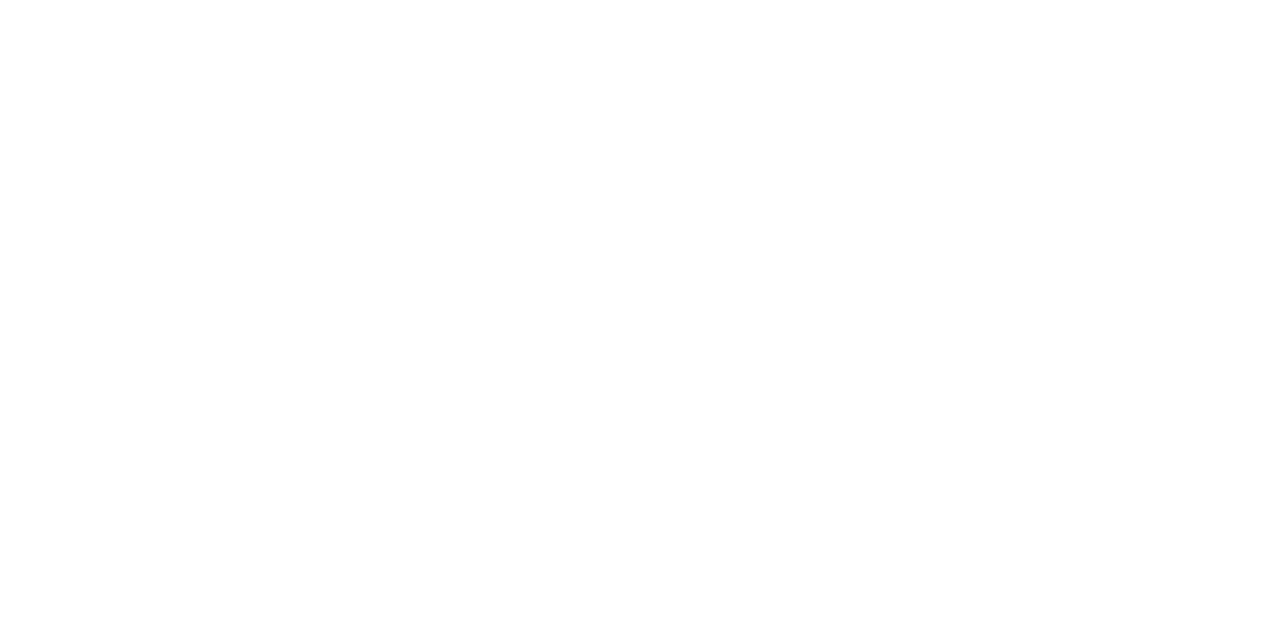
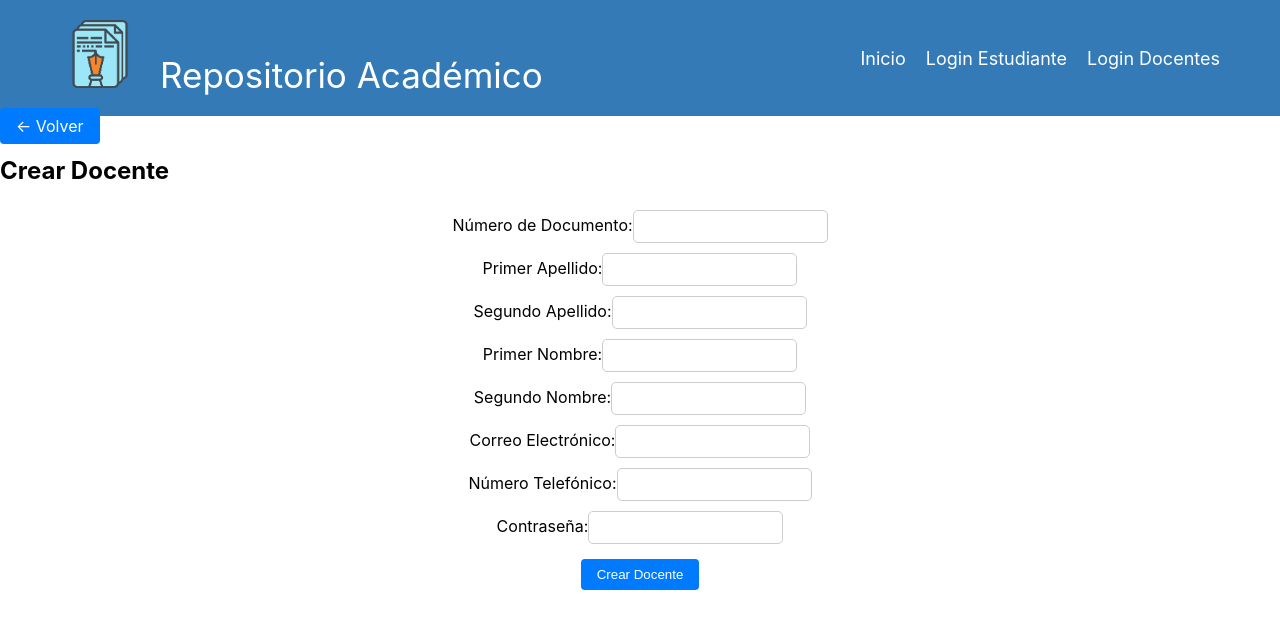
Before and after one commit to blackrose99/RepositorioAcademico, a React (Create React App) app: page /regitro-docente in a window 1280 px wide. Before the commit this address had no page. Shown: the top 628 px of the page. Built offline with nearby package versions, Linux system fonts and the light colour scheme.

Commit message:
cambiosasfga

```diff
--- a/src/App.js
+++ b/src/App.js
@@ -9,6 +9,8 @@
 import TeacherDashboard from "./Componentes/Docentes/PanelProfesor"; // Componente del dashboard del profesor
 import RegistroEstudiante from "./Componentes/Login/RegistroEstudiante";
 import CrearDocumento from './Componentes/Docentes/DocumentosAdd';
+import LoginDocente from "./Componentes/Login/LoginDocente";
+import RegistroDocente from "./Componentes/Login/RegistroDocente";
 
 
 
@@ -22,8 +24,12 @@
 
             {/* Rutas para los Estudiantes */}
             <Route path="/login-estudiante" element={<LoginEstu />} />
+            <Route path="/login-docente" element={<LoginDocente />} />
+
             <Route path="/estudiantes/:id" element={<StudentDashboard />} /> {/* Ruta para el dashboard del estudiante */}
+
             <Route path="/regitro-estudiante" element={<RegistroEstudiante />} /> {/* Ruta para el dashboard del estudiante */}
+            <Route path="/regitro-docente" element={<RegistroDocente />} />
 
             {/* Rutas para los Docentes */}
             <Route path="/teacher" element={<TeacherDashboard />} /> {/* Ruta para el dashboard del profesor */}
--- a/src/Componentes/Docentes/DocumentosAdd.js
+++ b/src/Componentes/Docentes/DocumentosAdd.js
@@ -1,9 +1,10 @@
 import React, { useState } from 'react';
-import { useParams } from 'react-router-dom';
+import { useNavigate, useParams } from 'react-router-dom';  // Cambié useHistory por useNavigate
 import DocentesService from '../../Services/DocenteServices';
 
 const CrearDocumento = () => {
     const { id } = useParams();
+    const navigate = useNavigate();  // Cambié useHistory por useNavigate
 
     // Estados para los datos del documento y el archivo
     const [nombre, setNombre] = useState('');
@@ -43,6 +44,13 @@
 
         // Maneja la respuesta según sea necesario
         console.log('Documento creado:', response.data);
+
+        // Redirige a otra página
+        navigate('/otra-pagina');  // Cambié history.push por navigate
+
+        // Limpia los campos del formulario
+        limpiarCampos();
+
       } catch (error) {
         // Maneja los errores
         console.error('Error al crear el documento:', error.message);
@@ -71,6 +79,15 @@
       });
     };
 
+    const limpiarCampos = () => {
+      setNombre('');
+      setCategoria('');
+      setAutor('');
+      setDescripcion('');
+      setFechaPublicacion('');
+      setArchivo(null);
+    };
+
     return (
       <div>
         <h2>Crear Nuevo Documento</h2>
@@ -91,12 +108,12 @@
           <input type="datetime-local" value={fechaPublicacion} onChange={(e) => setFechaPublicacion(e.target.value)} required />
 
           <label>Archivo:</label>
-          <input type="file" onChange={handleFileChange} required />
+          <input type="file" onChange={handleFileChange}  />
 
           <button type="submit">Crear Documento</button>
         </form>
       </div>
     );
-  };
+};
 
-  export default CrearDocumento;
+export default CrearDocumento;
--- a/src/Componentes/Globales/Header.js
+++ b/src/Componentes/Globales/Header.js
@@ -14,10 +14,8 @@
         <nav>
           <ul>
             <li><Link to="/">Inicio</Link></li>
-            <li><Link to="/about">Acerca de</Link></li>
-            <li><Link to="/contact">Contacto</Link></li>
             <li><Link to="/login-estudiante">Login Estudiante</Link></li>
-            <li><Link to="/Login-docentes">Login Docentes</Link></li>
+            <li><Link to="/login-docente">Login Docentes</Link></li>
 
           </ul>
         </nav>
--- a/src/Componentes/Login/LoginDocente.js
+++ b/src/Componentes/Login/LoginDocente.js
@@ -0,0 +1,65 @@
+import React, { useState } from 'react';
+import DocentesService from '../../Services/DocenteServices'; // Ajusta la ruta según tu estructura de carpetas
+import { Link, useNavigate } from "react-router-dom";
+import "./Login.css"
+import Header from "../Globales/Header";
+
+function EstudianteLoginForm() {
+  const [correoElectronico, setCorreoElectronico] = useState('');
+  const [password, setPassword] = useState('');
+  const [error, setError] = useState(null);
+  const navigate = useNavigate();
+
+  const handleLogin = async (e) => {
+    e.preventDefault();
+
+    try {
+      const docenteData = await DocentesService.loginDocente(correoElectronico, password);
+
+      // Autenticación exitosa, puedes realizar acciones adicionales si es necesario
+      console.log('Inicio de sesión exitoso. Datos del docente:', docenteData);
+
+      // Redirigir a la página después de iniciar sesión (ajusta la ruta según tu aplicación)
+      navigate(`/docentes/${docenteData.id}`);
+    } catch (error) {
+      setError('Inicio de sesión fallido. Verifica tus credenciales.');
+    }
+  };
+
+  return (
+    <div>
+      <Header/>
+
+      <h2>Iniciar Sesión</h2>
+      <form onSubmit={handleLogin}>
+        <label>
+          Correo Electrónico:
+          <input
+            type="text"
+            value={correoElectronico}
+            onChange={(e) => setCorreoElectronico(e.target.value)}
+          />
+        </label>
+        <br />
+        <label>
+          Contraseña:
+          <input
+            type="password"
+            value={password}
+            onChange={(e) => setPassword(e.target.value)}
+          />
+        </label>
+        <br />
+        <button type="submit">Iniciar Sesión</button>
+      </form>
+      {error && <p>{error}</p>}
+      <div>
+        <Link to="/regitro-docente" className="btn btn-info mt-3 mb-5">
+          Crear Cuenta
+        </Link>
+      </div>
+    </div>
+  );
+}
+
+export default EstudianteLoginForm;
--- a/src/Componentes/Login/LoginEstudiante.js
+++ b/src/Componentes/Login/LoginEstudiante.js
@@ -1,7 +1,7 @@
 import React, { useState } from 'react';
 import EstudiantesService from '../../Services/EstudianteServices'; // Ajusta la ruta según tu estructura de carpetas
 import { Link, useNavigate, useParams } from "react-router-dom";
-import "./LoginEstudiante.css"
+import "./Login.css"
 import Header from "../Globales/Header";
 
 
--- /dev/null
+++ b/src/Componentes/Login/RegistroDocente.js
@@ -0,0 +1,196 @@
+import React, { useState, useEffect } from "react";
+import { Link, useNavigate, useParams } from "react-router-dom";
+import DocentesService from "../../Services/DocenteServices"; // Ajusta la ruta según tu estructura de carpetas
+import Header from "../Globales/Header";
+import "./Registro.css";
+
+
+function CrearEditarDocente() {
+  const [docenteData, setDocenteData] = useState({
+    numeroDocumento: "",
+    primerApellido: "",
+    segundoApellido: "",
+    primerNombre: "",
+    segundoNombre: "",
+    correoElectronico: "",
+    numeroTelefonico: "",
+    password: "", // Campo para la contraseña
+  });
+
+  const [editing, setEditing] = useState(false);
+  const { id } = useParams();
+  const navigate = useNavigate();
+
+  useEffect(() => {
+    if (id) {
+      setEditing(true);
+      DocentesService.getDocenteById(id)
+        .then((response) => {
+          const docente = response.data;
+          setDocenteData({
+            numeroDocumento: docente.numeroDocumento,
+            primerApellido: docente.primerApellido,
+            segundoApellido: docente.segundoApellido,
+            primerNombre: docente.primerNombre,
+            segundoNombre: docente.segundoNombre,
+            correoElectronico: docente.correoElectronico,
+            numeroTelefonico: docente.numeroTelefonico,
+            password: docente.password,
+          });
+        })
+        .catch((error) => {
+          console.error("Error al obtener los datos del docente", error);
+        });
+    }
+  }, [id]);
+
+  const handleInputChange = (e) => {
+    setDocenteData({
+      ...docenteData,
+      [e.target.name]: e.target.value,
+    });
+  };
+
+  const handleSubmit = (e) => {
+    e.preventDefault();
+    const docenteDataToSend = {
+      numeroDocumento: docenteData.numeroDocumento,
+      primerApellido: docenteData.primerApellido,
+      segundoApellido: docenteData.segundoApellido,
+      primerNombre: docenteData.primerNombre,
+      segundoNombre: docenteData.segundoNombre,
+      correoElectronico: docenteData.correoElectronico,
+      numeroTelefonico: docenteData.numeroTelefonico,
+      password: docenteData.password,
+    };
+
+    if (editing) {
+      DocentesService.updateDocente(id, docenteDataToSend)
+        .then((response) => {
+          console.log("Docente actualizado con éxito", response.data);
+          navigate("/docentes");
+        })
+        .catch((error) => {
+          console.error("Error al actualizar el docente", error);
+        });
+    } else {
+      DocentesService.createDocente(docenteDataToSend)
+        .then((response) => {
+          console.log("Docente creado con éxito", response.data);
+          navigate("/login-docente");
+        })
+        .catch((error) => {
+          console.error("Error al crear el docente", error);
+        });
+    }
+  };
+
+  return (
+    <div>
+      <Header/>
+      <div className="col-md-6">
+        <div>
+          <Link to="/login-docente" className="btn btn-info mt-3 mb-5">
+            ← Volver
+          </Link>
+        </div>
+        <h2>{editing ? "Editar Docente" : "Crear Docente"}</h2>
+        <form onSubmit={handleSubmit}>
+          <div className="form-group">
+            <label>Número de Documento:</label>
+            <input
+              type="text"
+              className="form-control"
+              name="numeroDocumento"
+              value={docenteData.numeroDocumento}
+              onChange={handleInputChange}
+              required
+            />
+          </div>
+          <div className="form-group">
+            <label>Primer Apellido:</label>
+            <input
+              type="text"
+              className="form-control"
+              name="primerApellido"
+              value={docenteData.primerApellido}
+              onChange={handleInputChange}
+              required
+            />
+          </div>
+          <div className="form-group">
+            <label>Segundo Apellido:</label>
+            <input
+              type="text"
+              className="form-control"
+              name="segundoApellido"
+              value={docenteData.segundoApellido}
+              onChange={handleInputChange}
+            />
+          </div>
+          <div className="form-group">
+            <label>Primer Nombre:</label>
+            <input
+              type="text"
+              className="form-control"
+              name="primerNombre"
+              value={docenteData.primerNombre}
+              onChange={handleInputChange}
+              required
+            />
+          </div>
+          <div className="form-group">
+            <label>Segundo Nombre:</label>
+            <input
+              type="text"
+              className="form-control"
+              name="segundoNombre"
+              value={docenteData.segundoNombre}
+              onChange={handleInputChange}
+            />
+          </div>
+          <div className="form-group">
+            <label>Correo Electrónico:</label>
+            <input
+              type="email"
+              className="form-control"
+              name="correoElectronico"
+              value={docenteData.correoElectronico}
+              onChange={handleInputChange}
+              required
+            />
+          </div>
+          <div className="form-group">
+            <label>Número Telefónico:</label>
+            <input
+              type="text"
+              className="form-control"
+              name="numeroTelefonico"
+              value={docenteData.numeroTelefonico}
+              onChange={handleInputChange}
+              required
+            />
+          </div>
+          <div className="form-group">
+            <label>Contraseña:</label>
+            <input
+              type="password"
+              className="form-control"
+              name="password"
+              value={docenteData.password}
+              onChange={handleInputChange}
+              required={!editing}
+            />
+          </div>
+          <div className="form-group mt-3 mb-3">
+            <button type="submit" className="btn btn-primary mb-5">
+              {editing ? "Guardar Cambios" : "Crear Docente"}
+            </button>
+          </div>
+        </form>
+      </div>
+    </div>
+  );
+}
+
+export default CrearEditarDocente;
--- a/src/Componentes/Login/RegistroEstudiante.js
+++ b/src/Componentes/Login/RegistroEstudiante.js
@@ -2,6 +2,7 @@
 import { Link, useNavigate, useParams } from "react-router-dom";
 import EstudianteService from "../../Services/EstudianteServices";
 import Header from "../Globales/Header";
+import "./Registro.css";
 
 function CrearEditarEstudiante() {
   const [estudianteData, setEstudianteData] = useState({
```
Also changed, not shown: src/Componentes/Login/Login.css (renamed from src/Componentes/Login/LoginEstudiante.css), src/Componentes/Login/LoginDocente.css (deleted), src/Componentes/Login/Registro.css (added), src/Componentes/Login/RegistroEstudiante.css (deleted).
